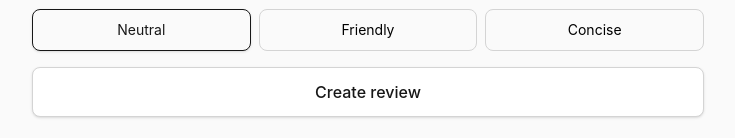
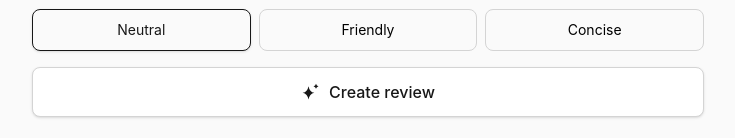
Before and after one commit to Nosgard/FairRate, a React (Vite) app in the folder frontend/: page / in a window 1280 px wide. Shown: the part 740-878 px from the top of the page, without its empty margins (272-1007 px from the left). Built offline with nearby package versions, Linux system fonts and the light colour scheme.

Commit message:
feat: add a sparkles-icon to the "Create review"-Button

```diff
--- a/frontend/src/components/ReviewForm.tsx
+++ b/frontend/src/components/ReviewForm.tsx
@@ -257,8 +257,24 @@ export function ReviewForm({
       <button
         type="submit"
         disabled={isLoading}
-        className="w-full cursor-pointer rounded-lg border border-neutral-300 bg-white px-4 py-3 text-base font-medium text-neutral-900 shadow-sm transition duration-150 ease-out hover:border-neutral-900 hover:shadow-md motion-safe:hover:-translate-y-0.5 disabled:cursor-not-allowed disabled:opacity-50 disabled:hover:translate-y-0 disabled:hover:shadow-sm disabled:hover:border-neutral-300"
+        className="flex w-full cursor-pointer items-center justify-center gap-2 rounded-lg border border-neutral-300 bg-white px-4 py-3 text-base font-medium text-neutral-900 shadow-sm transition duration-150 ease-out hover:border-neutral-900 hover:shadow-md motion-safe:hover:-translate-y-0.5 disabled:cursor-not-allowed disabled:opacity-50 disabled:hover:translate-y-0 disabled:hover:shadow-sm disabled:hover:border-neutral-300"
       >
+        {/* Decorative only — the label already names the action, so it is
+            hidden from screen readers. Drawn inline in currentColor rather
+            than as an emoji, which would bring its own colour into a button
+            the palette keeps neutral. Gone while loading: it promises an
+            action that is already under way. */}
+        {!isLoading && (
+          <svg
+            aria-hidden="true"
+            viewBox="0 0 24 24"
+            fill="currentColor"
+            className="h-5 w-5 shrink-0"
+          >
+            <path d="M9 5Q10.2 11.8 16 13Q10.2 14.2 9 21Q7.8 14.2 2 13Q7.8 11.8 9 5Z" />
+            <path d="M18 2Q18.6 4.4 21 5Q18.6 5.6 18 8Q17.4 5.6 15 5Q17.4 4.4 18 2Z" />
+          </svg>
+        )}
         {isLoading ? "Writing your review…" : "Create review"}
       </button>
     </form>
```
